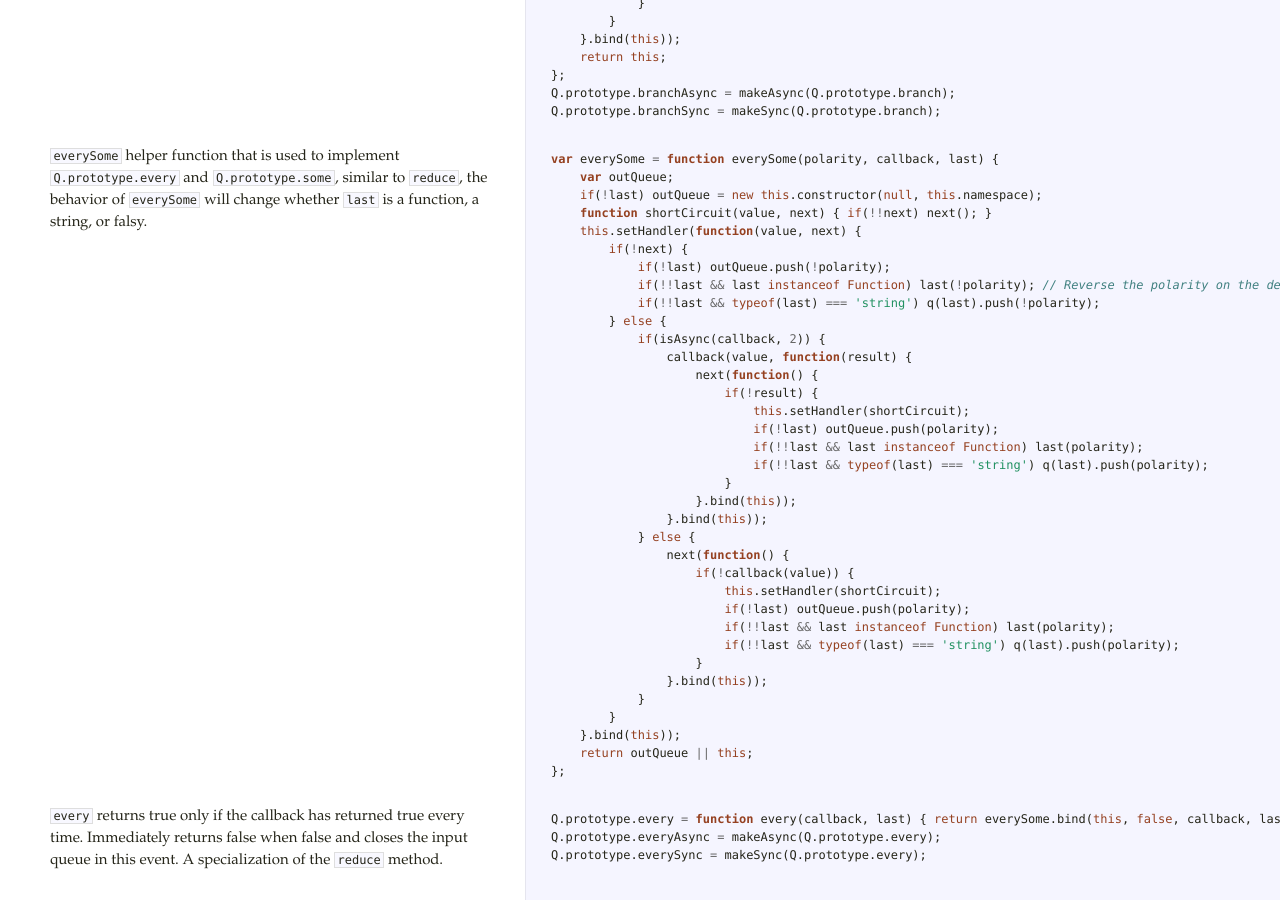
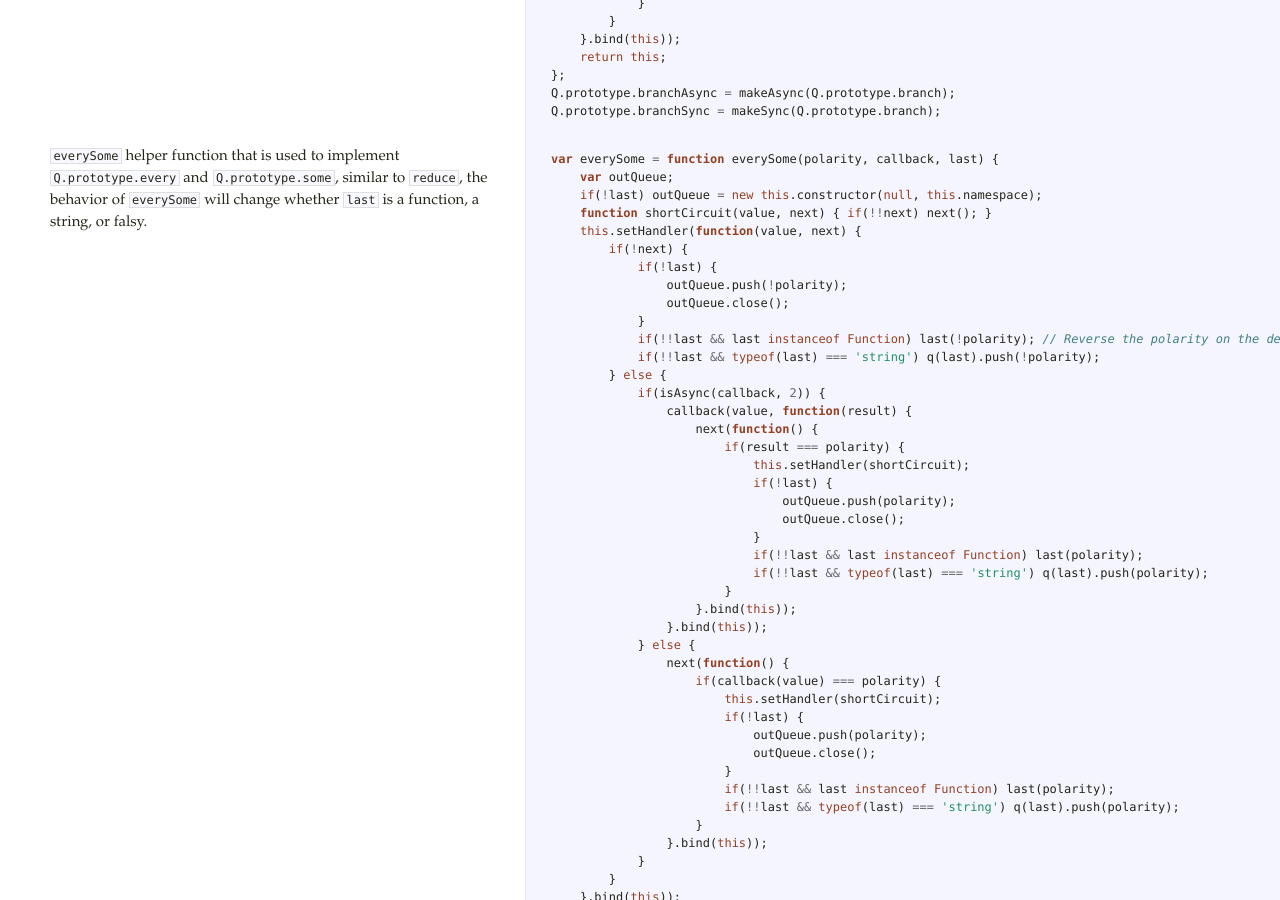
Before and after one commit to dfellis/queue-flow, a Jekyll site: the page docs/queue-flow.html, which Jekyll copies as it is, in a window 1280 px wide and 900 px high, scrolled down 6556 px. Built offline with Jekyll 4.4.1, drawn with Linux system fonts in a browser that asks for light colours; Markdown is read by kramdown in place of the engine named in the settings.

Commit message:
Automatic documentation for version 0.6.11

```diff
--- a/docs/queue-flow.html
+++ b/docs/queue-flow.html
@@ -330,16 +330,22 @@ will change whether <code>last</code> is a function, a string, or falsy.</p>
     <span class="kd">function</span> <span class="nx">shortCircuit</span><span class="p">(</span><span class="nx">value</span><span class="p">,</span> <span class="nx">next</span><span class="p">)</span> <span class="p">{</span> <span class="k">if</span><span class="p">(</span><span class="o">!!</span><span class="nx">next</span><span class="p">)</span> <span class="nx">next</span><span class="p">();</span> <span class="p">}</span>
     <span class="k">this</span><span class="p">.</span><span class="nx">setHandler</span><span class="p">(</span><span class="kd">function</span><span class="p">(</span><span class="nx">value</span><span class="p">,</span> <span class="nx">next</span><span class="p">)</span> <span class="p">{</span>
         <span class="k">if</span><span class="p">(</span><span class="o">!</span><span class="nx">next</span><span class="p">)</span> <span class="p">{</span>
-            <span class="k">if</span><span class="p">(</span><span class="o">!</span><span class="nx">last</span><span class="p">)</span> <span class="nx">outQueue</span><span class="p">.</span><span class="nx">push</span><span class="p">(</span><span class="o">!</span><span class="nx">polarity</span><span class="p">);</span>
+            <span class="k">if</span><span class="p">(</span><span class="o">!</span><span class="nx">last</span><span class="p">)</span> <span class="p">{</span>
+                <span class="nx">outQueue</span><span class="p">.</span><span class="nx">push</span><span class="p">(</span><span class="o">!</span><span class="nx">polarity</span><span class="p">);</span>
+                <span class="nx">outQueue</span><span class="p">.</span><span class="nx">close</span><span class="p">();</span>
+            <span class="p">}</span>
             <span class="k">if</span><span class="p">(</span><span class="o">!!</span><span class="nx">last</span> <span class="o">&amp;&amp;</span> <span class="nx">last</span> <span class="k">instanceof</span> <span class="nb">Function</span><span class="p">)</span> <span class="nx">last</span><span class="p">(</span><span class="o">!</span><span class="nx">polarity</span><span class="p">);</span> <span class="c1">// Reverse the polarity on the deflector shield!</span>
             <span class="k">if</span><span class="p">(</span><span class="o">!!</span><span class="nx">last</span> <span class="o">&amp;&amp;</span> <span class="k">typeof</span><span class="p">(</span><span class="nx">last</span><span class="p">)</span> <span class="o">===</span> <span class="s1">&#39;string&#39;</span><span class="p">)</span> <span class="nx">q</span><span class="p">(</span><span class="nx">last</span><span class="p">).</span><span class="nx">push</span><span class="p">(</span><span class="o">!</span><span class="nx">polarity</span><span class="p">);</span>
         <span class="p">}</span> <span class="k">else</span> <span class="p">{</span>
             <span class="k">if</span><span class="p">(</span><span class="nx">isAsync</span><span class="p">(</span><span class="nx">callback</span><span class="p">,</span> <span class="mi">2</span><span class="p">))</span> <span class="p">{</span>
                 <span class="nx">callback</span><span class="p">(</span><span class="nx">value</span><span class="p">,</span> <span class="kd">function</span><span class="p">(</span><span class="nx">result</span><span class="p">)</span> <span class="p">{</span>
                     <span class="nx">next</span><span class="p">(</span><span class="kd">function</span><span class="p">()</span> <span class="p">{</span>
-                        <span class="k">if</span><span class="p">(</span><span class="o">!</span><span class="nx">result</span><span class="p">)</span> <span class="p">{</span>
+                        <span class="k">if</span><span class="p">(</span><span class="nx">result</span> <span class="o">===</span> <span class="nx">polarity</span><span class="p">)</span> <span class="p">{</span>
                             <span class="k">this</span><span class="p">.</span><span class="nx">setHandler</span><span class="p">(</span><span class="nx">shortCircuit</span><span class="p">);</span>
-                            <span class="k">if</span><span class="p">(</span><span class="o">!</span><span class="nx">last</span><span class="p">)</span> <span class="nx">outQueue</span><span class="p">.</span><span class="nx">push</span><span class="p">(</span><span class="nx">polarity</span><span class="p">);</span>
+                            <span class="k">if</span><span class="p">(</span><span class="o">!</span><span class="nx">last</span><span class="p">)</span> <span class="p">{</span>
+                                <span class="nx">outQueue</span><span class="p">.</span><span class="nx">push</span><span class="p">(</span><span class="nx">polarity</span><span class="p">);</span>
+                                <span class="nx">outQueue</span><span class="p">.</span><span class="nx">close</span><span class="p">();</span>
+                            <span class="p">}</span>
                             <span class="k">if</span><span class="p">(</span><span class="o">!!</span><span class="nx">last</span> <span class="o">&amp;&amp;</span> <span class="nx">last</span> <span class="k">instanceof</span> <span class="nb">Function</span><span class="p">)</span> <span class="nx">last</span><span class="p">(</span><span class="nx">polarity</span><span class="p">);</span>
                             <span class="k">if</span><span class="p">(</span><span class="o">!!</span><span class="nx">last</span> <span class="o">&amp;&amp;</span> <span class="k">typeof</span><span class="p">(</span><span class="nx">last</span><span class="p">)</span> <span class="o">===</span> <span class="s1">&#39;string&#39;</span><span class="p">)</span> <span class="nx">q</span><span class="p">(</span><span class="nx">last</span><span class="p">).</span><span class="nx">push</span><span class="p">(</span><span class="nx">polarity</span><span class="p">);</span>
                         <span class="p">}</span>
@@ -347,9 +353,12 @@ will change whether <code>last</code> is a function, a string, or falsy.</p>
                 <span class="p">}.</span><span class="nx">bind</span><span class="p">(</span><span class="k">this</span><span class="p">));</span>
             <span class="p">}</span> <span class="k">else</span> <span class="p">{</span>
                 <span class="nx">next</span><span class="p">(</span><span class="kd">function</span><span class="p">()</span> <span class="p">{</span>
-                    <span class="k">if</span><span class="p">(</span><span class="o">!</span><span class="nx">callback</span><span class="p">(</span><span class="nx">value</span><span class="p">))</span> <span class="p">{</span>
+                    <span class="k">if</span><span class="p">(</span><span class="nx">callback</span><span class="p">(</span><span class="nx">value</span><span class="p">)</span> <span class="o">===</span> <span class="nx">polarity</span><span class="p">)</span> <span class="p">{</span>
                         <span class="k">this</span><span class="p">.</span><span class="nx">setHandler</span><span class="p">(</span><span class="nx">shortCircuit</span><span class="p">);</span>
-                        <span class="k">if</span><span class="p">(</span><span class="o">!</span><span class="nx">last</span><span class="p">)</span> <span class="nx">outQueue</span><span class="p">.</span><span class="nx">push</span><span class="p">(</span><span class="nx">polarity</span><span class="p">);</span>
+                        <span class="k">if</span><span class="p">(</span><span class="o">!</span><span class="nx">last</span><span class="p">)</span> <span class="p">{</span>
+                            <span class="nx">outQueue</span><span class="p">.</span><span class="nx">push</span><span class="p">(</span><span class="nx">polarity</span><span class="p">);</span>
+                            <span class="nx">outQueue</span><span class="p">.</span><span class="nx">close</span><span class="p">();</span>
+                        <span class="p">}</span>
                         <span class="k">if</span><span class="p">(</span><span class="o">!!</span><span class="nx">last</span> <span class="o">&amp;&amp;</span> <span class="nx">last</span> <span class="k">instanceof</span> <span class="nb">Function</span><span class="p">)</span> <span class="nx">last</span><span class="p">(</span><span class="nx">polarity</span><span class="p">);</span>
                         <span class="k">if</span><span class="p">(</span><span class="o">!!</span><span class="nx">last</span> <span class="o">&amp;&amp;</span> <span class="k">typeof</span><span class="p">(</span><span class="nx">last</span><span class="p">)</span> <span class="o">===</span> <span class="s1">&#39;string&#39;</span><span class="p">)</span> <span class="nx">q</span><span class="p">(</span><span class="nx">last</span><span class="p">).</span><span class="nx">push</span><span class="p">(</span><span class="nx">polarity</span><span class="p">);</span>
                     <span class="p">}</span>
```
